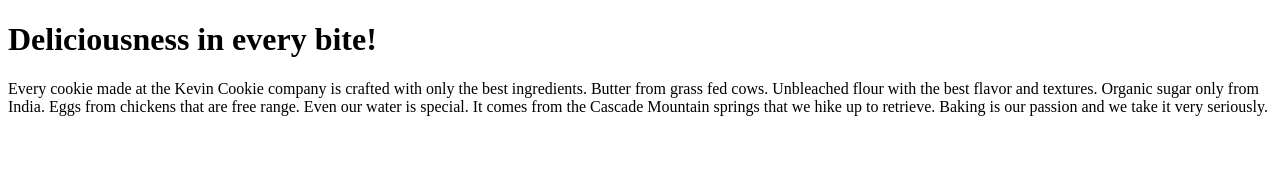
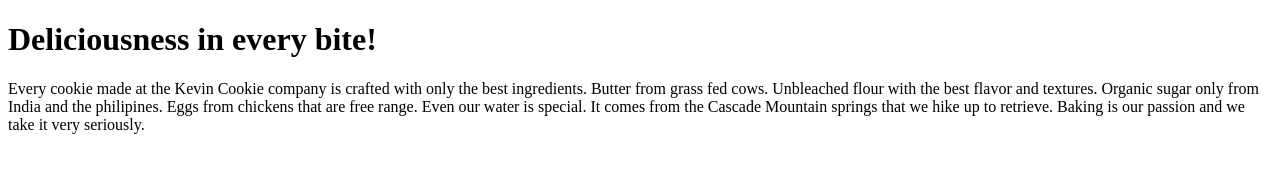
Before and after one commit to mugilmithran/KevinCookieCompany.com, a plain HTML site: page index.htm in a window 1280 px wide. Drawn offline with Linux system fonts and the light colour scheme.

Commit message:
Update index.htm

```diff
--- a/index.htm
+++ b/index.htm
@@ -4,7 +4,7 @@
 
 <h1>Deliciousness in every bite!</h1>
 
-<p>Every cookie made at the Kevin Cookie company is crafted with only the best ingredients. Butter from grass fed cows. Unbleached flour with the best flavor and textures. Organic sugar only from India. Eggs from chickens that are free range. Even our water is special. It comes from the Cascade Mountain springs that we hike up to retrieve. Baking is our passion and we take it very seriously.</p>
+<p>Every cookie made at the Kevin Cookie company is crafted with only the best ingredients. Butter from grass fed cows. Unbleached flour with the best flavor and textures. Organic sugar only from India and the philipines. Eggs from chickens that are free range. Even our water is special. It comes from the Cascade Mountain springs that we hike up to retrieve. Baking is our passion and we take it very seriously.</p>
 
 </body>
 </html>
```
